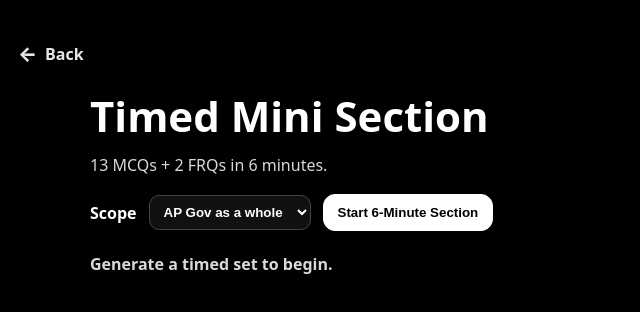
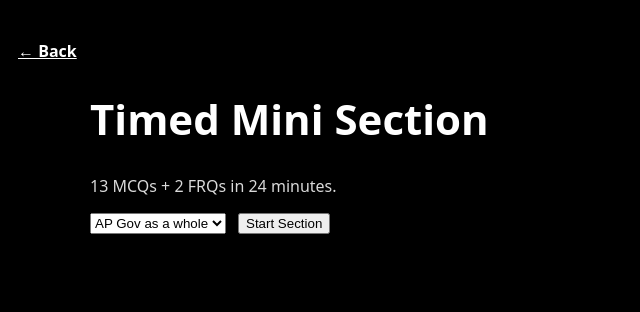
Before and after one commit to schiffmannlevi-rgb/ap-gov-tutor, a Next.js app: page /mini-section in a window 1280 px wide. Shown: the top 312 px of the page, without its empty margins (0-640 px from the left). Built offline with nearby package versions, Linux system fonts and the light colour scheme.

Commit message:
24 min timer

```diff
--- a/app/mini-section/page.tsx
+++ b/app/mini-section/page.tsx
@@ -25,15 +25,7 @@ type MiniSection = {
 
 type FrqGrade = {
   overall_score_0_to_6: number;
-  breakdown?: {
-    thesis_claim_0_to_1?: number;
-    evidence_0_to_2?: number;
-    reasoning_0_to_2?: number;
-    accuracy_precision_0_to_1?: number;
-  };
-  what_was_done_well?: string[];
   what_to_improve?: string[];
-  missing_or_incorrect?: string[];
   rewrite_suggestion?: string;
 };
 
@@ -56,7 +48,7 @@ export default function MiniSectionPage() {
   const [frqAnswers, setFrqAnswers] = useState<Record<number, string>>({});
   const [submitted, setSubmitted] = useState(false);
 
-  const [timeLeft, setTimeLeft] = useState(360); // 6 minutes
+  const [timeLeft, setTimeLeft] = useState(1440); // 24 minutes
   const [frqGrading, setFrqGrading] = useState(false);
   const [frqResults, setFrqResults] = useState<Record<number, FrqGrade | null>>({});
 
@@ -96,7 +88,7 @@ export default function MiniSectionPage() {
     setMcqAnswers({});
     setFrqAnswers({});
     setFrqResults({});
-    setTimeLeft(360);
+    setTimeLeft(1440); // reset timer
 
     try {
       const r = await fetch("/api/mini-section", {
@@ -108,12 +100,7 @@ export default function MiniSectionPage() {
       const data = await r.json();
 
       if (!r.ok) {
-        const msg =
-          data?.details?.error?.message ||
-          data?.details?.message ||
-          data?.error ||
-          "Request failed";
-        setErr(String(msg));
+        setErr(data?.error || "Request failed");
         return;
       }
 
@@ -139,31 +126,22 @@ export default function MiniSectionPage() {
     if (!section || submitted) return;
     setSubmitted(true);
 
-    // Auto-grade the 2 FRQs after submission
     setFrqGrading(true);
     const results: Record<number, FrqGrade | null> = {};
 
     for (let i = 0; i < section.frqs.length; i++) {
-      const frq = section.frqs[i];
-      const response = frqAnswers[i] || "";
-
       try {
         const r = await fetch("/api/frq-grade", {
           method: "POST",
           headers: { "Content-Type": "application/json" },
           body: JSON.stringify({
-            prompt: frq.prompt,
-            response,
+            prompt: section.frqs[i].prompt,
+            response: frqAnswers[i] || "",
           }),
         });
 
         const data = await r.json();
-
-        if (r.ok) {
-          results[i] = data;
-        } else {
-          results[i] = null;
-        }
+        results[i] = r.ok ? data : null;
       } catch {
         results[i] = null;
       }
@@ -180,56 +158,26 @@ export default function MiniSectionPage() {
         background: "#000",
         color: "#fff",
         padding: "40px 18px",
-        fontFamily:
-          'system-ui, -apple-system, Segoe UI, Roboto, "Helvetica Neue", Arial, sans-serif',
+        fontFamily: "system-ui",
       }}
     >
-      <Link
-        href="/"
-        style={{
-          display: "inline-flex",
-          alignItems: "center",
-          gap: 8,
-          marginBottom: 20,
-          textDecoration: "none",
-          color: "#fff",
-          fontWeight: 800,
-          opacity: 0.9,
-        }}
-      >
-        <span style={{ fontSize: 20 }}>←</span>
-        <span>Back</span>
+      <Link href="/" style={{ color: "#fff", fontWeight: 800 }}>
+        ← Back
       </Link>
 
       <div style={{ maxWidth: 1100, margin: "0 auto" }}>
-        <h1 style={{ fontSize: 42, margin: 0, fontWeight: 900 }}>
+        <h1 style={{ fontSize: 42, fontWeight: 900 }}>
           Timed Mini Section
         </h1>
-        <p style={{ opacity: 0.85, marginTop: 10 }}>
-          13 MCQs + 2 FRQs in 6 minutes.
+
+        <p style={{ opacity: 0.85 }}>
+          13 MCQs + 2 FRQs in 24 minutes.
         </p>
 
-        <div
-          style={{
-            marginTop: 18,
-            display: "flex",
-            gap: 12,
-            alignItems: "center",
-            flexWrap: "wrap",
-          }}
-        >
-          <label style={{ fontWeight: 700 }}>Scope</label>
+        <div style={{ marginTop: 16, display: "flex", gap: 12 }}>
           <select
             value={scope}
             onChange={(e) => setScope(e.target.value)}
-            style={{
-              background: "#111",
-              color: "#fff",
-              border: "1px solid #444",
-              padding: "8px 10px",
-              borderRadius: 10,
-              fontWeight: 700,
-            }}
           >
             {SCOPE_OPTIONS.map((opt) => (
               <option key={opt.value} value={opt.value}>
@@ -238,249 +186,21 @@ export default function MiniSectionPage() {
             ))}
           </select>
 
-          <button
-            onClick={generateSection}
-            disabled={loading}
-            style={{
-              padding: "10px 14px",
-              borderRadius: 12,
-              border: "1px solid #fff",
-              background: "#fff",
-              color: "#000",
-              fontWeight: 900,
-              cursor: loading ? "not-allowed" : "pointer",
-            }}
-          >
-            {loading ? "Generating..." : "Start 6-Minute Section"}
+          <button onClick={generateSection}>
+            {loading ? "Generating..." : "Start Section"}
           </button>
 
           {section && (
-            <div
-              style={{
-                marginLeft: "auto",
-                fontSize: 24,
-                fontWeight: 900,
-                color: timeLeft <= 60 ? "#ff6b6b" : "#fff",
-              }}
-            >
+            <div style={{ marginLeft: "auto", fontSize: 24 }}>
               {formatTime(timeLeft)}
             </div>
           )}
         </div>
 
-        {err && (
-          <div
-            style={{
-              marginTop: 18,
-              background: "rgba(255,0,0,0.10)",
-              border: "1px solid rgba(255,0,0,0.35)",
-              padding: 16,
-              borderRadius: 14,
-              fontWeight: 700,
-            }}
-          >
-            <div style={{ marginBottom: 6 }}>Error</div>
-            <div style={{ opacity: 0.9 }}>{err}</div>
+        {section && (
+          <div style={{ marginTop: 20 }}>
+            <div>MCQ Score: {submitted ? `${mcqScore}/13` : "-"}</div>
           </div>
-        )}
-
-        {!section && !err && (
-          <div style={{ marginTop: 22, opacity: 0.85, fontWeight: 600 }}>
-            Generate a timed set to begin.
-          </div>
-        )}
-
-        {section && (
-          <>
-            {section.mcqs.map((q, index) => {
-              const selectedAnswer = mcqAnswers[index];
-              const correct = selectedAnswer === q.answer;
-
-              return (
-                <div
-                  key={index}
-                  style={{
-                    marginTop: 22,
-                    border: "1px solid #333",
-                    borderRadius: 16,
-                    padding: 18,
-                    background: "#0a0a0a",
-                  }}
-                >
-                  <div style={{ fontSize: 18, fontWeight: 900, marginBottom: 10 }}>
-                    MCQ {index + 1}
-                  </div>
-                  <div style={{ fontSize: 18, lineHeight: 1.5 }}>{q.prompt}</div>
-
-                  <div style={{ marginTop: 16, display: "grid", gap: 10 }}>
-                    {(["A", "B", "C", "D"] as const).map((letter) => {
-                      const isSelected = selectedAnswer === letter;
-                      const showCorrect = submitted && q.answer === letter;
-                      const showWrong =
-                        submitted && isSelected && q.answer !== letter;
-
-                      return (
-                        <button
-                          key={letter}
-                          onClick={() => setMcqAnswer(index, letter)}
-                          style={{
-                            textAlign: "left",
-                            padding: "14px",
-                            borderRadius: 14,
-                            border: "1px solid #333",
-                            background: isSelected ? "#fff" : "#0a0a0a",
-                            color: isSelected ? "#000" : "#fff",
-                            cursor: submitted ? "default" : "pointer",
-                            outline: showCorrect
-                              ? "2px solid rgba(0,255,0,0.65)"
-                              : showWrong
-                              ? "2px solid rgba(255,0,0,0.65)"
-                              : "none",
-                          }}
-                        >
-                          <strong>{letter}.</strong> {q.choices[letter]}
-                        </button>
-                      );
-                    })}
-                  </div>
-
-                  {submitted && (
-                    <div
-                      style={{
-                        marginTop: 16,
-                        borderRadius: 16,
-                        border: "1px solid #333",
-                        padding: 16,
-                        background: "#111",
-                      }}
-                    >
-                      <strong>
-                        {correct ? " Correct" : " Incorrect"} (Correct: {q.answer})
-                      </strong>
-                      <div style={{ marginTop: 8, lineHeight: 1.6 }}>
-                        {q.explanation}
-                      </div>
-                    </div>
-                  )}
-                </div>
-              );
-            })}
-
-            {section.frqs.map((frq, index) => (
-              <div
-                key={index}
-                style={{
-                  marginTop: 22,
-                  border: "1px solid #333",
-                  borderRadius: 16,
-                  padding: 18,
-                  background: "#0a0a0a",
-                }}
-              >
-                <div style={{ fontSize: 18, fontWeight: 900, marginBottom: 10 }}>
-                  FRQ {index + 1} — {frq.type}
-                </div>
-                <div style={{ fontSize: 18, lineHeight: 1.5 }}>{frq.prompt}</div>
-
-                <textarea
-                  value={frqAnswers[index] || ""}
-                  onChange={(e) => setFrqAnswer(index, e.target.value)}
-                  rows={8}
-                  disabled={submitted}
-                  placeholder="Write your response here..."
-                  style={{
-                    width: "100%",
-                    marginTop: 16,
-                    padding: 12,
-                    borderRadius: 12,
-                    border: "1px solid #444",
-                    background: "#111",
-                    color: "#fff",
-                    fontSize: 16,
-                  }}
-                />
-
-                {submitted && (
-                  <div
-                    style={{
-                      marginTop: 16,
-                      borderRadius: 16,
-                      border: "1px solid #333",
-                      padding: 16,
-                      background: "#111",
-                    }}
-                  >
-                    {frqGrading ? (
-                      <strong>Grading FRQ...</strong>
-                    ) : frqResults[index] ? (
-                      <>
-                        <strong>
-                          AI Score: {frqResults[index]?.overall_score_0_to_6}/6
-                        </strong>
-                        <div style={{ marginTop: 10, lineHeight: 1.6 }}>
-                          {frqResults[index]?.what_to_improve?.length ? (
-                            <>
-                              <div style={{ fontWeight: 800 }}>What to improve:</div>
-                              <ul>
-                                {frqResults[index]?.what_to_improve?.map((item, i) => (
-                                  <li key={i}>{item}</li>
-                                ))}
-                              </ul>
-                            </>
-                          ) : null}
-
-                          {frqResults[index]?.rewrite_suggestion ? (
-                            <>
-                              <div style={{ fontWeight: 800, marginTop: 10 }}>
-                                Rewrite suggestion:
-                              </div>
-                              <div>{frqResults[index]?.rewrite_suggestion}</div>
-                            </>
-                          ) : null}
-                        </div>
-                      </>
-                    ) : (
-                      <strong>FRQ grading failed.</strong>
-                    )}
-                  </div>
-                )}
-              </div>
-            ))}
-
-            {!submitted && (
-              <button
-                onClick={submitSection}
-                style={{
-                  marginTop: 24,
-                  padding: "12px 16px",
-                  borderRadius: 14,
-                  border: "1px solid #fff",
-                  background: "#fff",
-                  color: "#000",
-                  fontWeight: 900,
-                  cursor: "pointer",
-                }}
-              >
-                Submit Section
-              </button>
-            )}
-
-            {submitted && (
-              <div
-                style={{
-                  marginTop: 24,
-                  padding: 18,
-                  borderRadius: 16,
-                  border: "1px solid #333",
-                  background: "#0a0a0a",
-                  fontWeight: 900,
-                  fontSize: 22,
-                }}
-              >
-                MCQ Score: {mcqScore}/13
-              </div>
-            )}
-          </>
         )}
       </div>
     </main>
```
